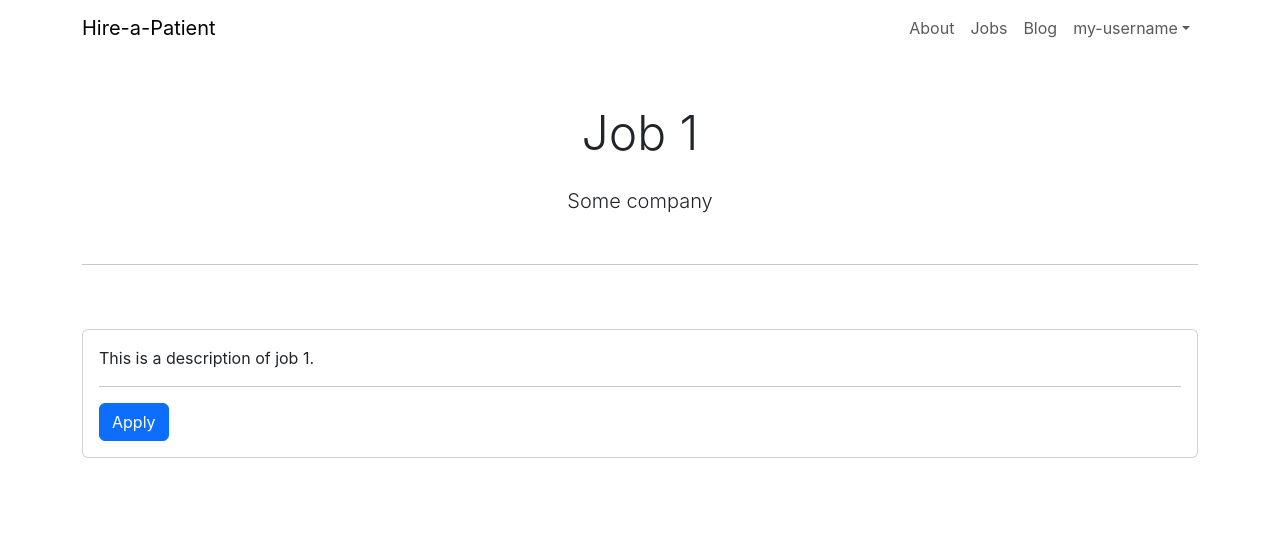
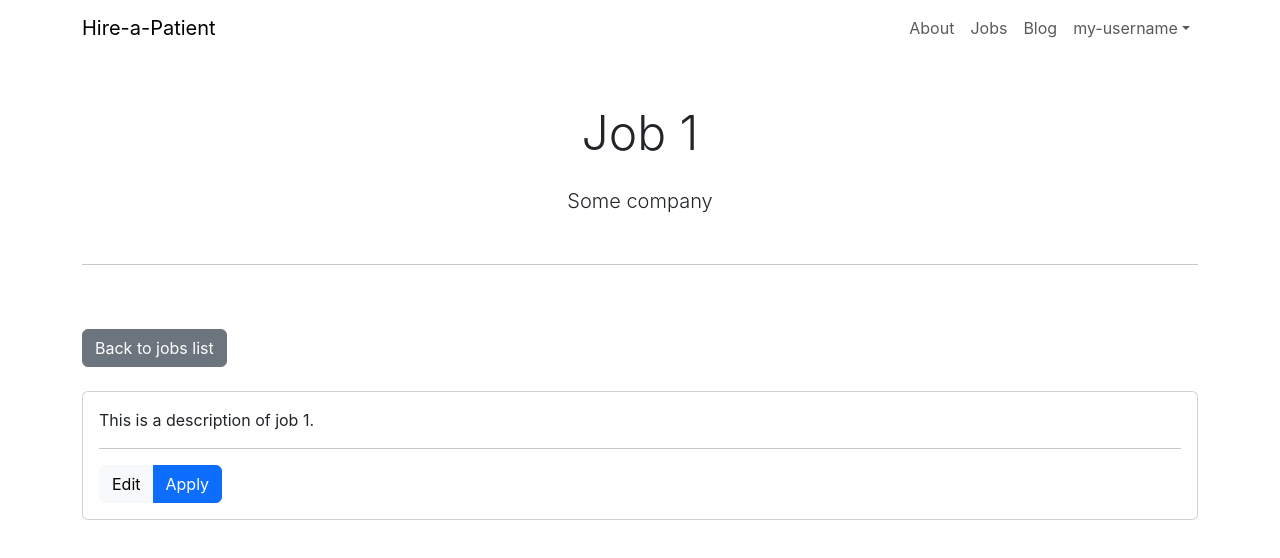
Before and after one commit to hansstanley/kidney-works, a React (Create React App) app: page /jobs/1 in a window 1280 px wide. Shown: the top 558 px of the page. Built offline with nearby package versions, Linux system fonts and the light colour scheme; no server answers.

Commit message:
Add job edit form to details page

```diff
--- a/src/components/AppBar/AppBar.tsx
+++ b/src/components/AppBar/AppBar.tsx
@@ -1,4 +1,4 @@
-import { Container, Dropdown, Nav, Navbar, NavDropdown } from 'react-bootstrap';
+import { Container, Nav, Navbar, NavDropdown } from 'react-bootstrap';
 import { NAV_LINKS } from '../../utils/constants';
 
 export default function AppBar() {
@@ -16,6 +16,9 @@ export default function AppBar() {
               <NavDropdown.Item href={NAV_LINKS.PROFILE}>
                 Profile
               </NavDropdown.Item>
+              <NavDropdown.Item href={NAV_LINKS.JOBS_APPLIED}>
+                Job applications
+              </NavDropdown.Item>
               <NavDropdown.Divider />
               <NavDropdown.Item href={NAV_LINKS.LOGIN}>
                 Sign in
--- a/src/pages/JobDetailPage/JobDetailPage.tsx
+++ b/src/pages/JobDetailPage/JobDetailPage.tsx
@@ -1,29 +1,53 @@
-import { useEffect } from 'react';
-import { Button, Card, Container } from 'react-bootstrap';
+import { useMemo, useState } from 'react';
+import { Button, ButtonGroup, Card, Container, Stack } from 'react-bootstrap';
 import { useLoaderData } from 'react-router-dom';
 import PageHero from '../../components/PageHero';
 import AppJob from '../../types/job.app';
 import { NAV_LINKS } from '../../utils/constants';
+import { JobFormModal } from '../JobsPage';
 
 export default function JobDetailPage() {
+  const [showForm, setShowForm] = useState(false);
   const job = useLoaderData() as AppJob;
+
+  const hasJob = useMemo(() => !!job, [job]);
+
+  const handleShowEditForm = () => {
+    setShowForm(true);
+  };
+
+  const handleHideEditForm = () => {
+    setShowForm(false);
+  };
 
   return (
     <Container>
-      {job ? (
-        <>
-          <PageHero title={job.title} tagline={job.company} />
+      {hasJob ? (
+        <PageHero title={job.title} tagline={job.company} />
+      ) : (
+        <PageHero title="Oops!" />
+      )}
+      <Stack gap={4}>
+        <Button
+          variant="secondary"
+          href={NAV_LINKS.JOBS}
+          className="align-self-start">
+          Back to jobs list
+        </Button>
+        {hasJob ? (
           <Card>
             <Card.Body>
               <Card.Text>{job.description}</Card.Text>
               <hr />
-              <Button>Apply</Button>
+              <ButtonGroup>
+                <Button variant="light" onClick={handleShowEditForm}>
+                  Edit
+                </Button>
+                <Button>Apply</Button>
+              </ButtonGroup>
             </Card.Body>
           </Card>
-        </>
-      ) : (
-        <>
-          <PageHero title="Oops!" />
+        ) : (
           <Card>
             <Card.Body>
               <Card.Text>
@@ -33,8 +57,9 @@ export default function JobDetailPage() {
               <Button href={NAV_LINKS.JOBS}>Return to job list</Button>
             </Card.Body>
           </Card>
-        </>
-      )}
+        )}
+      </Stack>
+      <JobFormModal job={job} show={showForm} onHide={handleHideEditForm} />
     </Container>
   );
 }
--- a/src/pages/JobsPage/JobFormModal.tsx
+++ b/src/pages/JobsPage/JobFormModal.tsx
@@ -1,4 +1,4 @@
-import { useMemo } from 'react';
+import { useMemo, useState } from 'react';
 import { Button, Form, Modal } from 'react-bootstrap';
 import AppJob from '../../types/job.app';
 
@@ -9,6 +9,13 @@ export interface JobFormModalProps {
 }
 
 export default function JobFormModal({ job, show, onHide }: JobFormModalProps) {
+  const [title, setTitle] = useState(job?.title || '');
+  const [description, setDescription] = useState(job?.description || '');
+  const [requirements, setRequirements] = useState(job?.requirements || '');
+  const [specialRequirements, setSpecialRequirements] = useState(
+    job?.specialRequirements || '',
+  );
+
   const isEdit = useMemo(() => !!job, [job]);
 
   return (
@@ -28,9 +35,11 @@ export default function JobFormModal({ job, show, onHide }: JobFormModalProps) {
           <Form.Group className="mb-3">
             <Form.Label>Job title</Form.Label>
             <Form.Control
+              autoFocus
               type="text"
               placeholder="E.g. Software engineer"
-              autoFocus
+              value={title}
+              onChange={(e) => setTitle(e.target.value)}
             />
           </Form.Group>
           <Form.Group className="mb-3">
@@ -39,6 +48,8 @@ export default function JobFormModal({ job, show, onHide }: JobFormModalProps) {
               placeholder="Describe the nature of this job"
               as="textarea"
               rows={4}
+              value={description}
+              onChange={(e) => setDescription(e.target.value)}
             />
           </Form.Group>
           <Form.Group className="mb-3">
@@ -47,6 +58,8 @@ export default function JobFormModal({ job, show, onHide }: JobFormModalProps) {
               placeholder="Describe the general requirements for anyone to accomplish this job"
               as="textarea"
               rows={2}
+              value={requirements}
+              onChange={(e) => setRequirements(e.target.value)}
             />
           </Form.Group>
           <Form.Group className="mb-3">
@@ -55,13 +68,15 @@ export default function JobFormModal({ job, show, onHide }: JobFormModalProps) {
               placeholder="Describe any other special requirements, e.g. physically strenuous"
               as="textarea"
               rows={2}
+              value={specialRequirements}
+              onChange={(e) => setSpecialRequirements(e.target.value)}
             />
           </Form.Group>
         </Form>
       </Modal.Body>
       <Modal.Footer>
         <Button variant="secondary" onClick={onHide}>
-          Close
+          Cancel
         </Button>
         <Button>{isEdit ? 'Edit' : 'Create'}</Button>
       </Modal.Footer>
--- a/src/utils/constants.ts
+++ b/src/utils/constants.ts
@@ -3,6 +3,7 @@ export const NAV_LINKS = {
   LOGIN: '/login',
   ABOUT: '/about',
   JOBS: '/jobs',
+  JOBS_APPLIED: '/applied',
   BLOG: '/blog',
   PROFILE: '/profile',
 };
```
Lines whose indentation alone changed are shown as unchanged.
